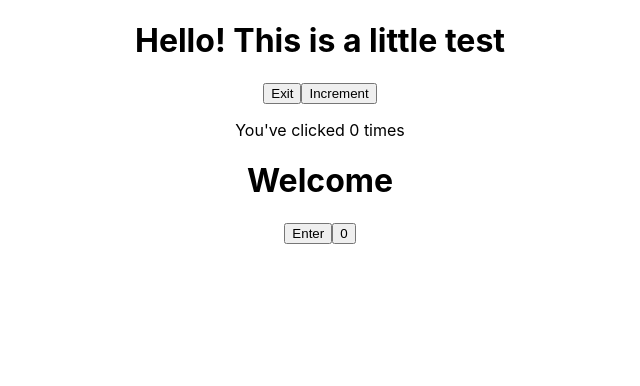
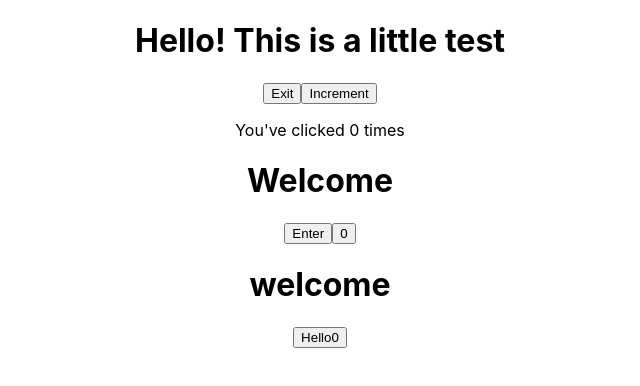
Before and after one commit to MartinBradbury/react-trial, a React (Create React App) app in the folder my-app/: page / in a window 1280 px wide. Shown: the top 386 px of the page, without its empty margins (320-960 px from the left). Built offline with nearby package versions, Linux system fonts and the light colour scheme.

Commit message:
added anotheruser.js component and change of state, rewrote the click and number function more refined code. removed the return

```diff
--- a/my-app/src/App.js
+++ b/my-app/src/App.js
@@ -5,6 +5,7 @@ import StatefulGreeting from './components/StatefulGreeting';
 import NewTest from './components/test';
 import StatefulTest from './components/StatefulTest';
 import UserState from './components/UserState';
+import AnotherUser from './components/AnotherUser';
 
 function App() {
   return (
@@ -12,6 +13,7 @@ function App() {
     <div className="App">
       <StatefulGreeting greeting="This is a little test" name="Martin" />
       <UserState name="Martin" />
+      <AnotherUser />
     </div>
     </>
   );
--- /dev/null
+++ b/my-app/src/components/AnotherUser.js
@@ -0,0 +1,42 @@
+import React, { Component } from 'react'
+
+export class AnotherUser extends Component {
+    constructor(props) {
+      super(props);
+      this.state = {
+         greeting: "welcome",
+         buttonText: "Hello",
+         counter: 0,
+      }
+    }
+
+
+    thisClick() {
+        this.setState((prevState) => {
+            return {
+                greeting: prevState.greeting === "Welcome" ? "Goodbye" : "Welcome",
+                buttonText: prevState.buttonText === "Hello" ? "Goodbye" : "Hello",
+                counter: prevState.counter + 1,
+            };
+
+        })
+    }
+
+    // Number() {
+    //     this.setState (prevState => ({
+    //         counter: prevState.counter + 1,
+    //     }));
+    // }
+
+
+  render() {
+    return (
+      <div>
+        <h1>{this.state.greeting}</h1>
+        <button onClick={() => this.thisClick()}>{this.state.buttonText}{this.state.counter}</button>
+      </div>
+    )
+  }
+}
+
+export default AnotherUser
--- a/my-app/src/components/UserState.js
+++ b/my-app/src/components/UserState.js
@@ -11,12 +11,10 @@ class UserState extends React.Component {
     }
 
     myClick() {
-        this.setState((prevState, prevProps) => {
-            return {
+        this.setState((prevState, prevProps) => ({
                 intro: prevState.intro === "Welcome" ? "Hello friend" : "Welcome",
                 button: prevState.button === "Enter" ? "Exit" : "Enter",
-            };
-        }, () => {
+        }), () => {
             console.log(this.state.intro);
         });
     }
@@ -24,13 +22,8 @@ class UserState extends React.Component {
     number() {
         this.setState(prevState => ({
             counter: prevState.counter + 1,
-        }), () => {
-            console.log(this.state.counter);
-        });
+        }))
     }
-
-
-
 
 
     render() {
```
